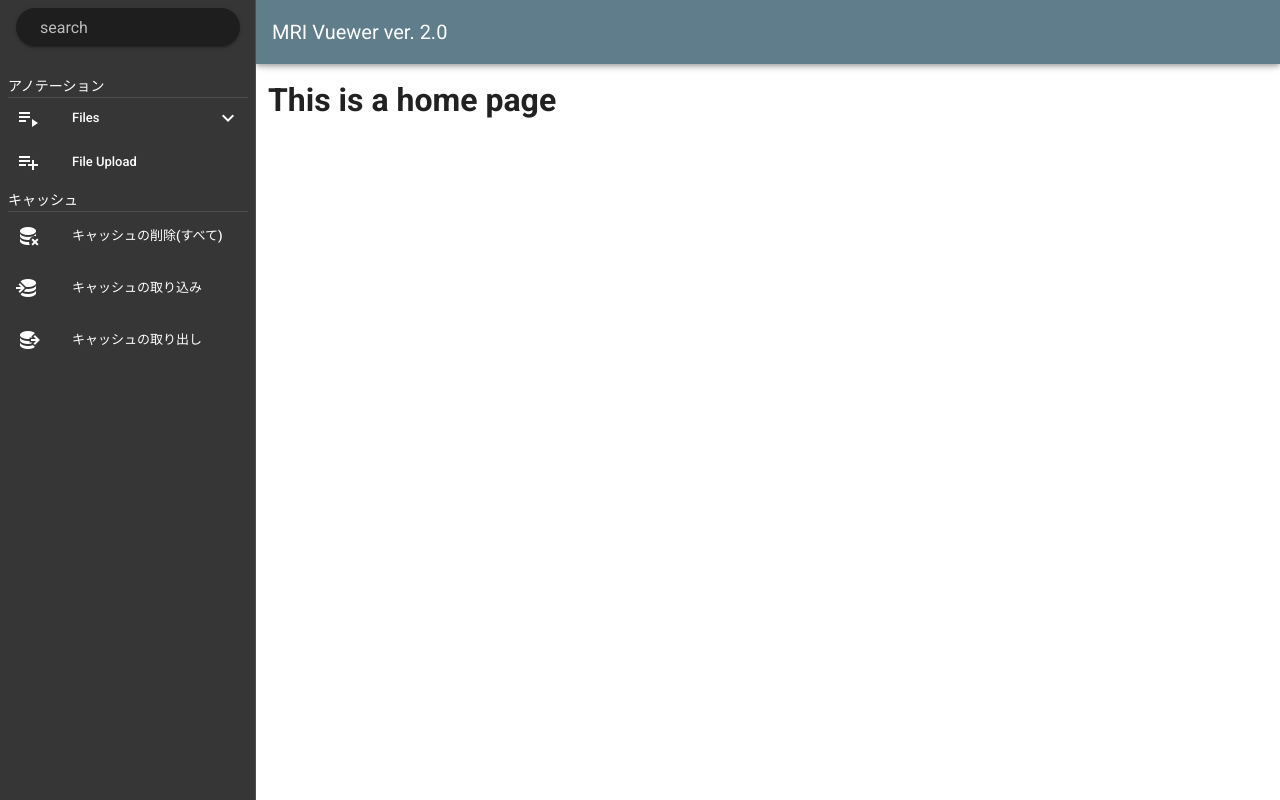
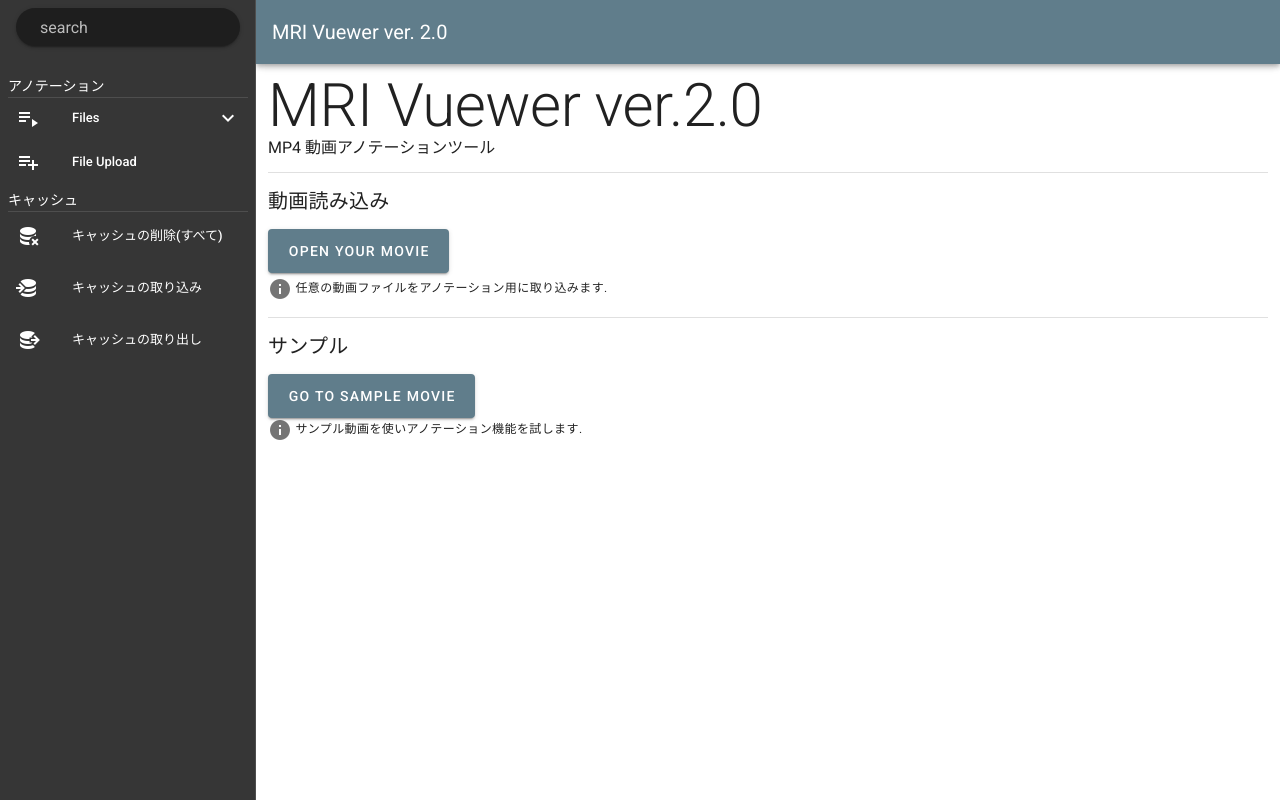
Before and after one commit to kikuchiken-waseda/MRIVuewer, a Vue app in the folder mri-vuewer/: page / in a window 1280 px wide. Built offline with nearby package versions, Linux system fonts and the light colour scheme.

Commit message:
Home 画面の UI を作成

```diff
--- a/mri-vuewer/src/components/MAppBar.vue
+++ b/mri-vuewer/src/components/MAppBar.vue
@@ -8,14 +8,16 @@
 <script>
 export default {
   name: "MAppBar",
-  props: {
+  computed: {
     name: {
-      type: String,
-      default: "MRI Vuewer"
+      get() {
+        return this.$store.state.appName;
+      }
     },
     version: {
-      type: String,
-      default: "2.0"
+      get() {
+        return this.$store.state.appVersion;
+      }
     }
   }
 };
--- a/mri-vuewer/src/components/MSideBar.vue
+++ b/mri-vuewer/src/components/MSideBar.vue
@@ -47,7 +47,7 @@
         </v-list-item>
       </v-list-group>
 
-      <v-list-item ripple @click="movieImport">
+      <v-list-item ripple @click="importMovie">
         <v-list-item-action>
           <v-icon>mdi-playlist-plus</v-icon>
         </v-list-item-action>
@@ -135,8 +135,8 @@
     }
   },
   methods: {
-    movieImport: function() {
-      console.info("MSideBar:movieImport");
+    importMovie: function() {
+      console.info("MSideBar:importMovie");
     },
     selectFile: function(item) {
       console.info("MSideBar:selectFile:", item);
--- a/mri-vuewer/src/store/index.js
+++ b/mri-vuewer/src/store/index.js
@@ -4,7 +4,10 @@
 Vue.use(Vuex);
 
 export default new Vuex.Store({
-  state: {},
+  state: {
+    appName: "MRI Vuewer",
+    appVersion: "2.0"
+  },
   mutations: {},
   actions: {},
   modules: {}
--- a/mri-vuewer/src/views/Home.vue
+++ b/mri-vuewer/src/views/Home.vue
@@ -1,6 +1,30 @@
 <template>
   <div class="home">
-    <h1>This is a home page</h1>
+    <div v-if="!$vuetify.breakpoint.smAndDown">
+      <h3 class="display-3">{{ name }} ver.{{ version }}</h3>
+      <div class="subheading">
+        MP4 動画アノテーションツール
+      </div>
+      <v-divider class="my-3"></v-divider>
+    </div>
+    <div class="title mb-3">動画読み込み</div>
+    <v-btn class="mx-0" color="blue-grey" dark large @click="movieImport">
+      Open your movie
+    </v-btn>
+    <div class="caption py-1">
+      <v-icon>mdi-information</v-icon>
+      任意の動画ファイルをアノテーション用に取り込みます.
+    </div>
+    <v-divider class="my-3"></v-divider>
+
+    <div class="title mb-3">サンプル</div>
+    <v-btn class="mx-0" color="blue-grey" dark large @click="importSampleMovie">
+      Go to sample movie
+    </v-btn>
+    <div class="caption">
+      <v-icon>mdi-information</v-icon>
+      サンプル動画を使いアノテーション機能を試します.
+    </div>
   </div>
 </template>
 
@@ -8,6 +32,26 @@
 // @ is an alias to /src
 // import HelloWorld from "@/components/HelloWorld.vue";
 export default {
-  name: "Home"
+  name: "Home",
+  computed: {
+    name: {
+      get() {
+        return this.$store.state.appName;
+      }
+    },
+    version: {
+      get() {
+        return this.$store.state.appVersion;
+      }
+    }
+  },
+  methods: {
+    importMovie: function() {
+      console.info("Home:importMovie");
+    },
+    importSampleMovie: function() {
+      console.info("Home:importSampleMovie");
+    }
+  }
 };
 </script>
```
